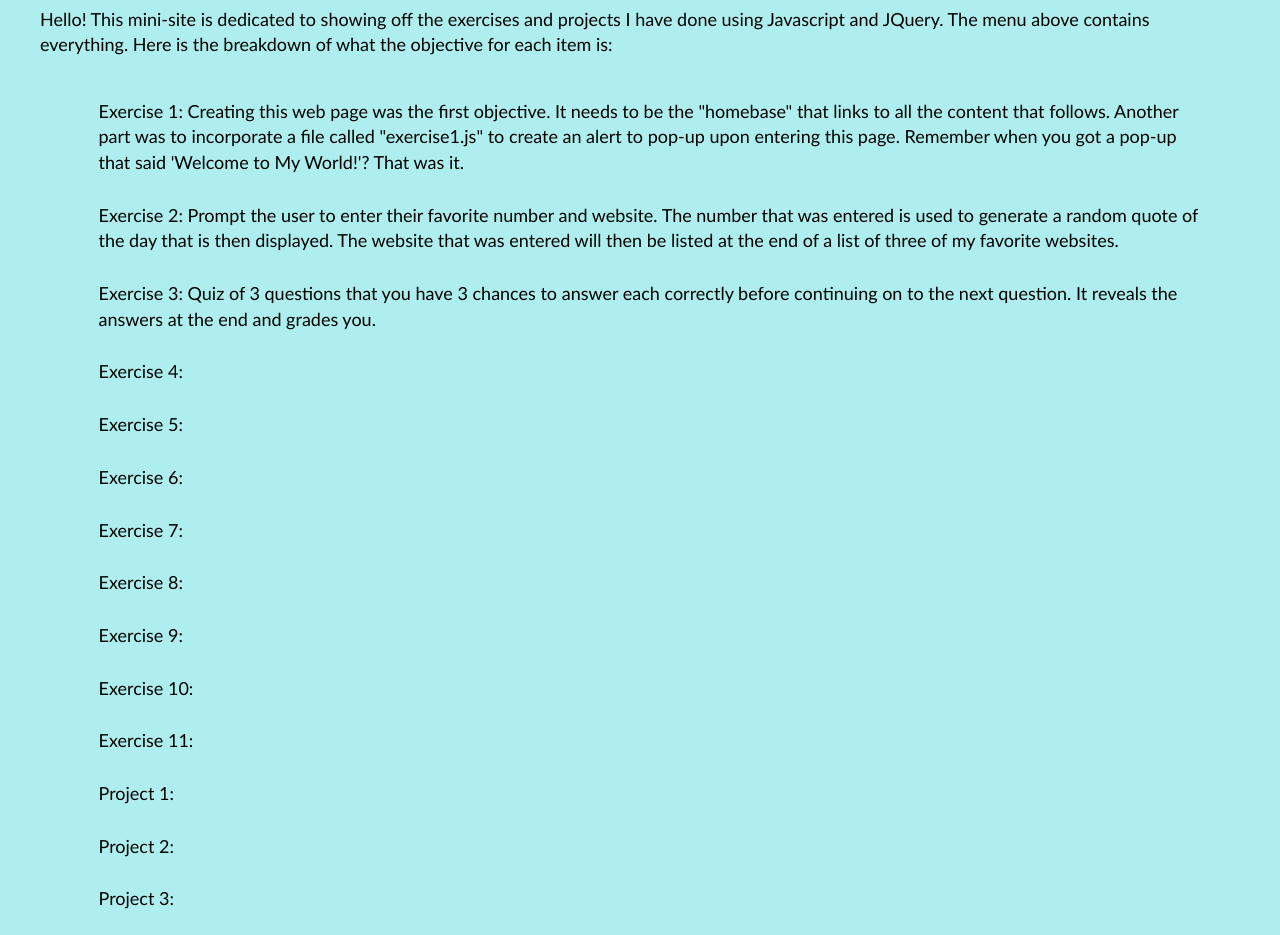
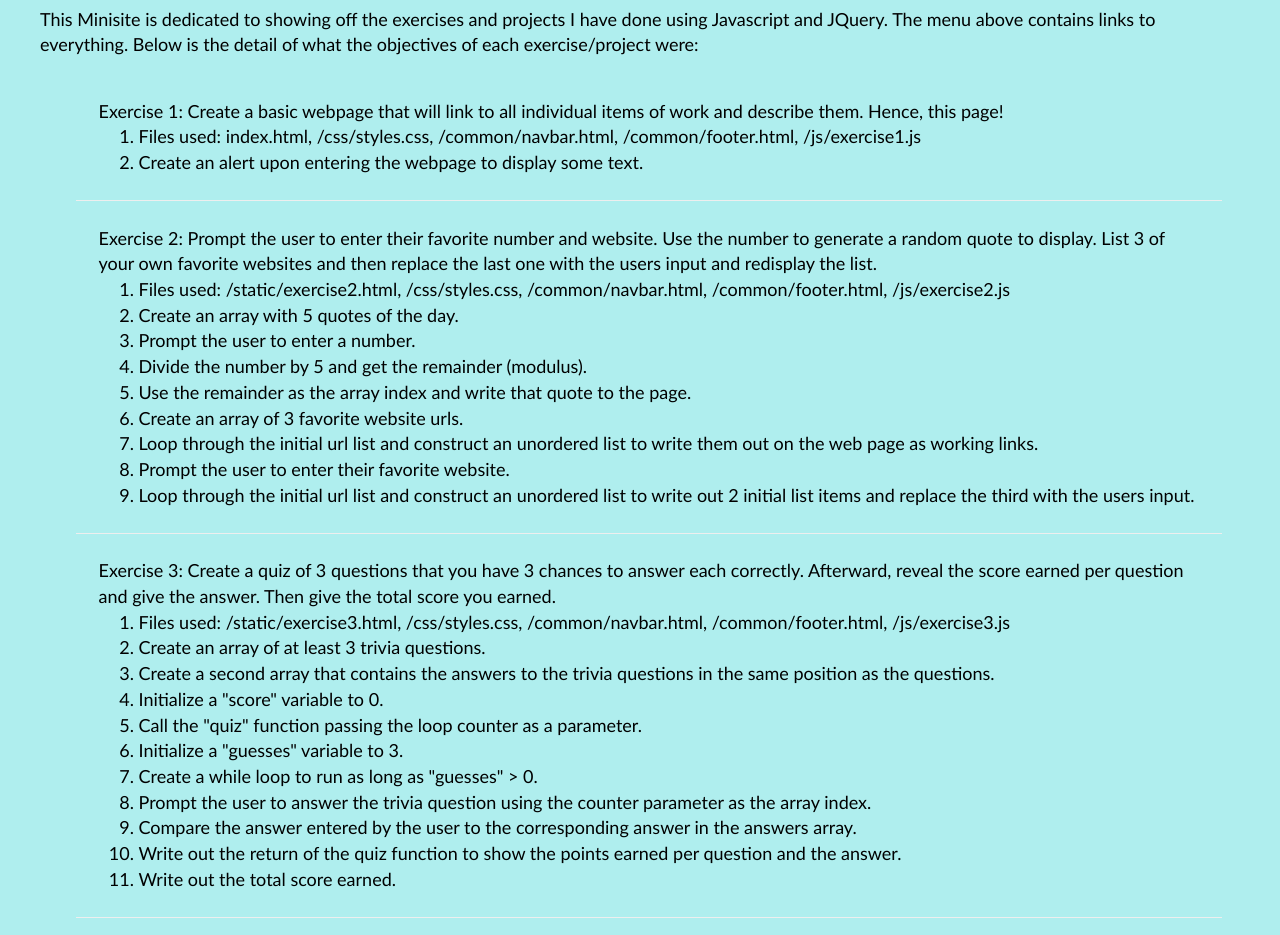
Before and after one commit to erikamart/js-jquery-work, a plain HTML site: page index.html in a window 1280 px wide. Shown: the part 143-1078 px from the top of the page. Drawn offline with nearby package versions, Linux system fonts and the light colour scheme.

Commit message:
Format updates to all files and add Exercise 3 files

```diff
--- a/common/navbar.html
+++ b/common/navbar.html
@@ -16,7 +16,7 @@
                     <li class="nav-item1"><a href="/index.html">Home</a></li>
                     <li class="dropdown">
                         <a href="#" class="dropdown-toggle" data-toggle="dropdown" role="button"
-                            aria-expanded="false">Functional Exercises<span class="caret"></span></a>
+                            aria-expanded="false">Minisite Exercises<span class="caret"></span></a>
                         <ul class="dropdown-menu" role="menu">
                             <li class="nav-item2"><a href="/static/exercise2.html">Exercise
                                     2</a></li>
@@ -25,7 +25,7 @@
                     </li>
                     <li class="dropdown">
                         <a href="#" class="dropdown-toggle" data-toggle="dropdown" role="button"
-                            aria-expanded="false">Website Exercises<span class="caret"></span></a>
+                            aria-expanded="false">Salessite Exercises<span class="caret"></span></a>
                         <ul class="dropdown-menu" role="menu">
                             <li class="nav-item5"><a href="/static/exercise5.html">Exercise
                                     5</a></li>
--- a/css/styles.css
+++ b/css/styles.css
@@ -5,6 +5,7 @@ html, body {
     background-color: paleturquoise;
     height: 100%;
     width: 100%;
+    font-family: 'Gill Sans', 'Gill Sans MT', Calibri, 'Trebuchet MS', sans-serif;
 }
 
 nav {
--- a/index.html
+++ b/index.html
@@ -31,20 +31,104 @@
     </div>
     <div class="body-content">
         <p>
-            Hello! This mini-site is dedicated to showing off the exercises and projects I have done using Javascript
-            and JQuery. The menu above contains everything. Here is the breakdown of what the objective
-            for each item is:
+            This Minisite is dedicated to showing off the exercises and projects I have done using Javascript
+            and JQuery. The menu above contains links to everything. Below is the detail of what the objectives
+            of each exercise/project were:
         <ul class="ul-space">
-            <li class="li-space">Exercise 1: Creating this web page was the first objective. It needs to be the
-                "homebase" that links to all the content that follows. Another part was to incorporate a file called
-                "exercise1.js" to create an alert to pop-up
-                upon entering this page. Remember when you got a pop-up that said 'Welcome to My World!'? That was it.
+            <li class="li-space">Exercise 1: Create a basic webpage that will link to all individual items of work and
+                describe them. Hence, this page!
+                <ol>
+                    <li>
+                        Files
+                        used: index.html, /css/styles.css, /common/navbar.html, /common/footer.html, /js/exercise1.js
+                    </li>
+                    <li>
+                        Create an alert upon entering the webpage to display some text.
+                    </li>
+                </ol>
             </li>
-            <li class="li-space">Exercise 2: Prompt the user to enter their favorite number and website. The number that
-                was entered is used to generate a random quote of the day that is then displayed. The website that was
-                entered will then be listed at the end of a list of three of my favorite websites.</li>
-            <li class="li-space">Exercise 3: Quiz of 3 questions that you have 3 chances to answer each correctly before
-                continuing on to the next question. It reveals the answers at the end and grades you.</li>
+            <hr>
+            <li class="li-space">Exercise 2: Prompt the user to enter their favorite number and website. Use the number
+                to generate a random quote to display. List 3 of your own favorite websites and then replace the last
+                one with the users input and redisplay the list.
+                <ol>
+                    <li>
+                        Files
+                        used: /static/exercise2.html, /css/styles.css, /common/navbar.html, /common/footer.html,
+                        /js/exercise2.js
+                    </li>
+                    <li>
+                        Create an array with 5 quotes of the day.
+                    </li>
+                    <li>
+                        Prompt the user to enter a number.
+                    </li>
+                    <li>
+                        Divide the number by 5 and get the remainder (modulus).
+                    </li>
+                    <li>
+                        Use the remainder as the array index and write that quote to the page.
+                    </li>
+                    <li>
+                        Create an array of 3 favorite website urls.
+                    </li>
+                    <li>
+                        Loop through the initial url list and construct an unordered list to write them out on the web
+                        page as working links.
+                    </li>
+                    <li>
+                        Prompt the user to enter their favorite website.
+                    </li>
+                    <li>
+                        Loop through the initial url list and construct an unordered list to write out 2 initial list
+                        items and replace the third with the users input.
+                    </li>
+                </ol>
+            </li>
+            <hr>
+            <li class="li-space">Exercise 3: Create a quiz of 3 questions that you have 3 chances to answer each
+                correctly. Afterward, reveal the score earned per question and give the answer. Then give the total
+                score you earned.
+                <ol>
+                    <li>
+                        Files
+                        used: /static/exercise3.html, /css/styles.css, /common/navbar.html, /common/footer.html,
+                        /js/exercise3.js
+                    </li>
+                    <li>
+                        Create an array of at least 3 trivia questions.
+                    </li>
+                    <li>
+                        Create a second array that contains the answers to the trivia questions in the same position as
+                        the questions.
+                    </li>
+                    <li>
+                        Initialize a "score" variable to 0.
+                    </li>
+                    <li>
+                        Call the "quiz" function passing the loop counter as a parameter.
+                    </li>
+                    <li>
+                        Initialize a "guesses" variable to 3.
+                    </li>
+                    <li>
+                        Create a while loop to run as long as "guesses" > 0.
+                    </li>
+                    <li>
+                        Prompt the user to answer the trivia question using the counter parameter as the array index.
+                    </li>
+                    <li>
+                        Compare the answer entered by the user to the corresponding answer in the answers array.
+                    </li>
+                    <li>
+                        Write out the return of the quiz function to show the points earned per question and the answer.
+                    </li>
+                    <li>
+                        Write out the total score earned.
+                    </li>
+                </ol>
+            </li>
+            <hr>
             <li class="li-space">Exercise 4: </li>
             <li class="li-space">Exercise 5: </li>
             <li class="li-space">Exercise 6: </li>
@@ -57,13 +141,6 @@
             <li class="li-space">Project 2: </li>
             <li class="li-space">Project 3: </li>
         </ul>
-        </p>
-        <p>
-            <img src="https://media1.tenor.com/images/983ff5bdd3def20a24475f25855b2da3/tenor.gif?itemid=7574656"
-                alt="Turtle Eating Strawberry">
-        </p>
-        <p style="text-align: center;">
-            Did I mention I love turtles!? How can you not smile while looking at that!?
         </p>
     </div>
 
--- a/js/exercise1.js
+++ b/js/exercise1.js
@@ -1,9 +1,7 @@
-// Exercise 1 Objective
-alert('Welcome to my Javascripting & jQuery World!');
-
-// Load the navbar with .find() method
+// Javascript to link navbar and footer elements across multiple pages.
+// Load the navbar with .get() method and reflect on selected page link using .find() method.
 window.onload = function () {
-    $.get("common/navbar.html", function (data) {
+    $.get("/common/navbar.html", function (data) {
         $("#common-navbar").html(data);
         $("#navbar").find(".nav-item1")
             .addClass('disabled')
@@ -11,7 +9,17 @@ window.onload = function () {
     });
 }
 
-// Load the footer
+// Load the footer using .load() method.
 $(function () {
-    $("#footer").load("common/footer.html");
+    $("#footer").load("/common/footer.html");
 });
+
+
+
+
+// Exercise 1 Objectives:
+// 1. Create a basic webpage that will link to all individual objectives and describe them.
+//    Files used: index.html, /css/styles.css, /common/navbar.html, /common/footer.html
+
+// 2. Create an alert upon entering the webpage to display some text.
+alert('Welcome to my Javascripting & jQuery World!');
```
Also changed, not shown: js/exercise2.js (+11 -10 lines), js/exercise3.js (+23 -22 lines), static/exercise2.html (+2 -2 lines), static/exercise3.html (+8 -2 lines).
